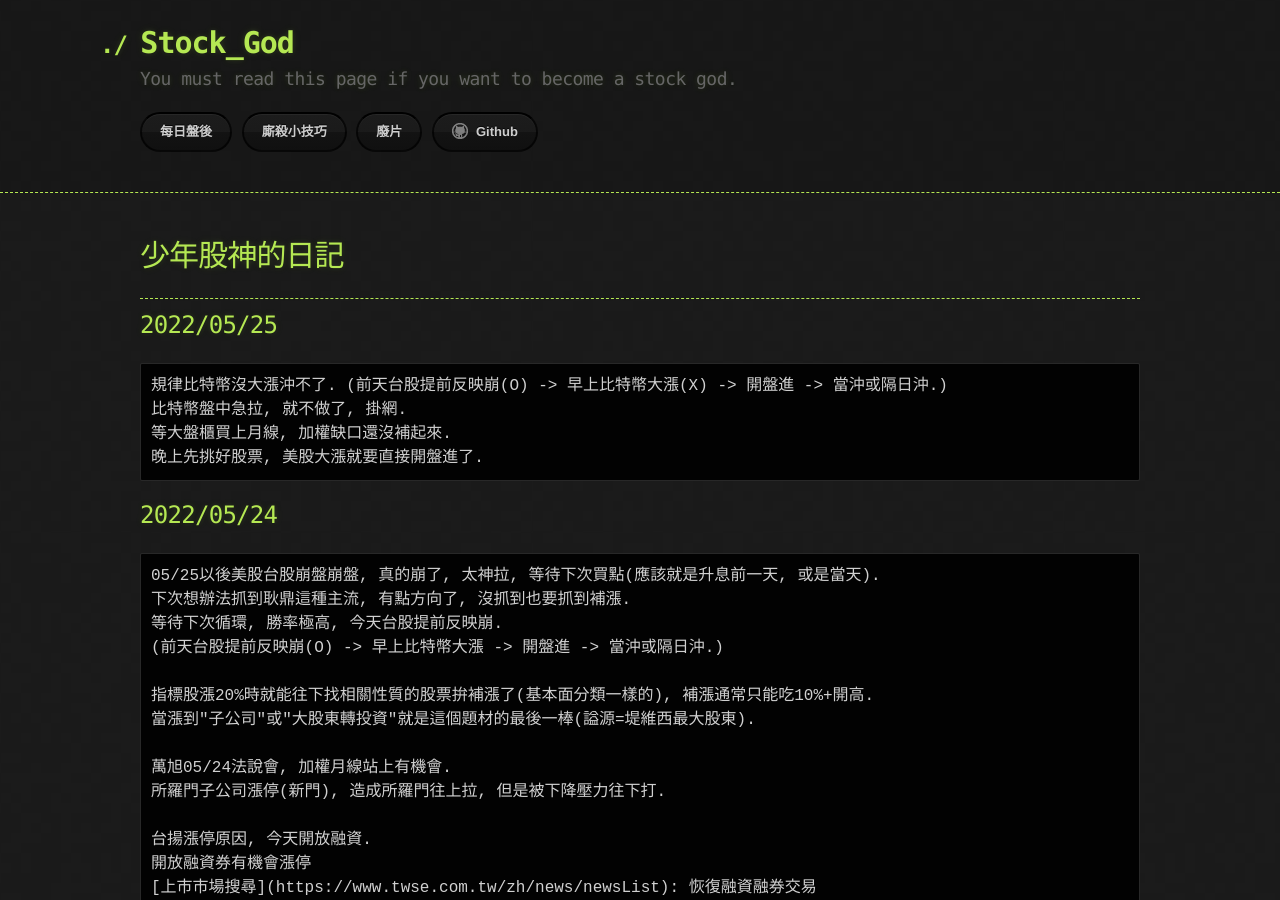
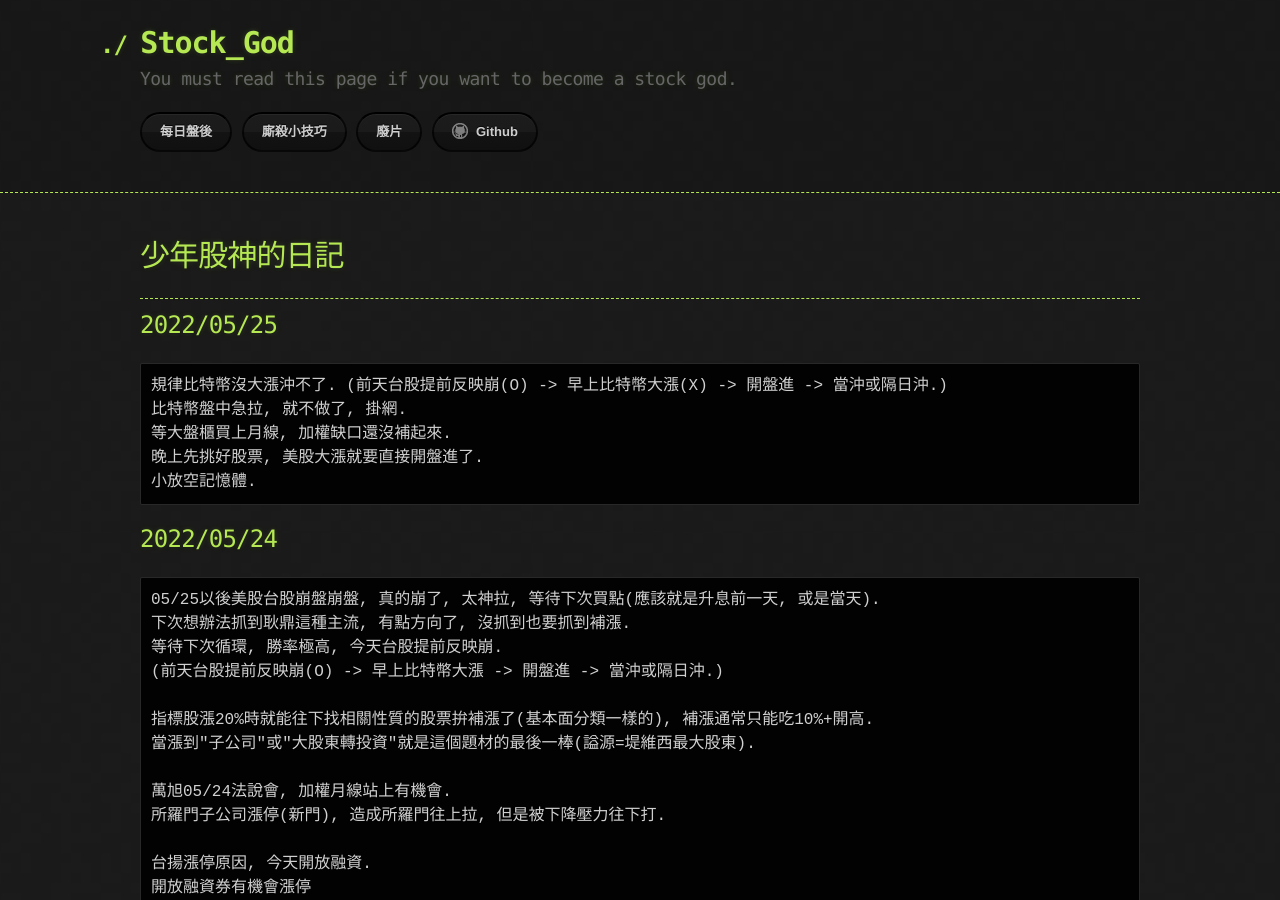
Before and after one commit to lepg5487/Stock_God, a Jekyll site: the page built from index.md, in a window 1280 px wide and 900 px high. Built offline with Jekyll 4.4.1, drawn with Linux system fonts in a browser that asks for light colours; our own code applies the rules of GitHub Pages for plain Markdown files.

Commit message:
Update index.md

````diff
--- a/index.md
+++ b/index.md
@@ -12,6 +12,7 @@ layout: testlayouts
 比特幣盤中急拉, 就不做了, 掛網.
 等大盤櫃買上月線, 加權缺口還沒補起來.
 晚上先挑好股票, 美股大漲就要直接開盤進了.
+小放空記憶體.
 ```
 
 ## 2022/05/24
````
